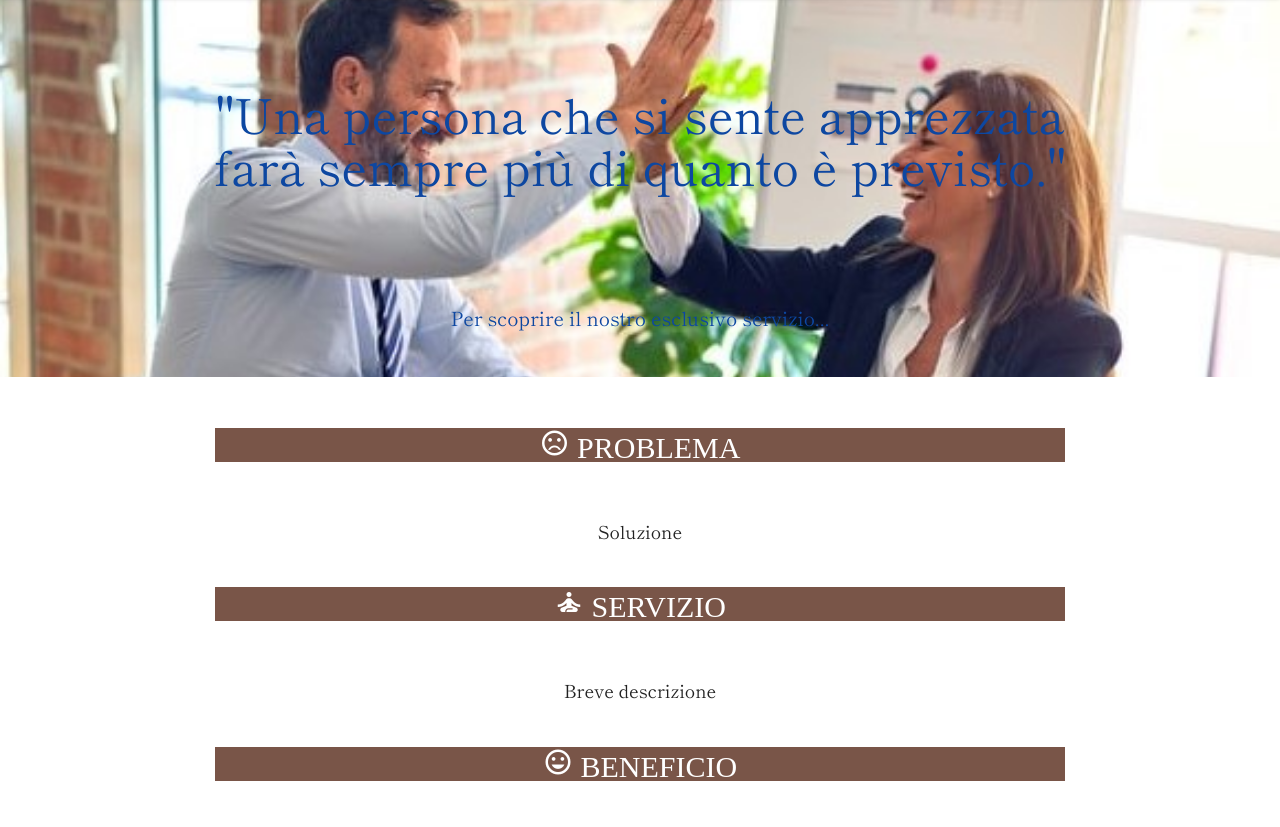
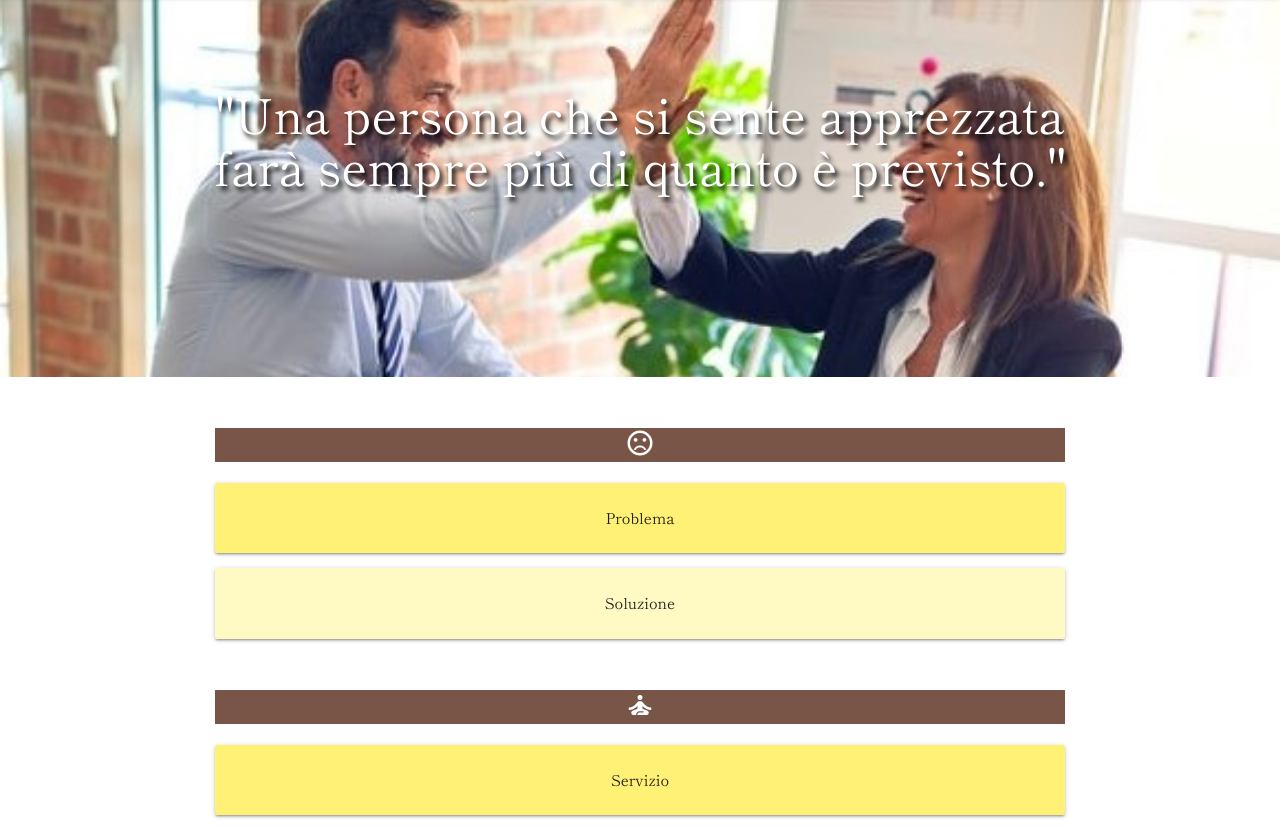
Before and after one commit to Office-massage/Officemassage, a plain HTML site: page index.html in a window 1280 px wide. Shown: the part 67-894 px from the top of the page. Drawn offline with nearby package versions, Linux system fonts and the light colour scheme; a script that the page names is missing.

Commit message:
Add files via upload

```diff
--- a/css/style.css
+++ b/css/style.css
@@ -134,7 +134,7 @@ margin-top:60px;
   font-size:1.3em;
   margin-top:5%;
   line-height:2em;
-  }
+ }
 
 .btn-contatti{
 width:100%;
--- a/index.html
+++ b/index.html
@@ -43,9 +43,9 @@
     <div class="section-intro no-pad-bot">
       <div class="container">
         <br><br>
-        <h1 class="header center blue-text blue-darken-4-text">"Una persona che si sente apprezzata farà sempre più di quanto è previsto."</h1>
+        <h1 class="header center white-text" span style="text-shadow: 3px 4px 5px #000000">"Una persona che si sente apprezzata farà sempre più di quanto è previsto."</h1>
         <div class="row center">
-          <h5 class="header-subtitle col s12 light center blue-text  blue-darken-4-text"> Per scoprire il nostro esclusivo servizio...</h5>
+
         </div>
         <br><br>
 
@@ -66,30 +66,32 @@
 	      <div class="row">
 	        <div class="col s12">
 	          <div class="icon-block">
-	            <h2 class="center white-text brown sugar-text"><i class="material-icons">sentiment_very_dissatisfied PROBLEMA</i></h2>
+	            <h2 class="center white-text brown sugar-text"><i class="material-icons">sentiment_very_dissatisfied</i></h2>
 
-	            <br>
+	            <div class="card-panel teal yellow lighten-2" span class="blue-text text-darken-2"p align="center">Problema</div>
 
-	            <h5 class="center light">Soluzione</h5>
+	            <div class="card-panel teal yellow lighten-4" span class="blue-text text-darken-2"p align="center">Soluzione</div>
+
 	          </div>
 	        </div>
 
 	        <div class="col s12">
 	          <div class="icon-block">
-	            <h2 class="center white-text brown sugar-text"><i class="material-icons">self_improvement SERVIZIO</i></h2>
+	            <h2 class="center white-text brown sugar-text"><i class="material-icons">self_improvement</i></h2>
 
-	            <br>
-	            <h5 class="center light">Breve descrizione</h5>
+	             <div class="card-panel teal yellow lighten-2" span class="blue-text text-darken-2"p align="center">Servizio</div>
+
+	             <div class="card-panel teal yellow lighten-4" span class="blue-text text-darken-2" p align="center">Descrizione</div>
 	          </div>
 	        </div>
 
 	        <div class="col s12">
 	          <div class="icon-block">
-	            <h2 class="center white-text brown sugar-text"><i class="material-icons">mood BENEFICIO</i></h2>
+	            <h2 class="center white-text brown sugar-text"><i class="material-icons">mood</i></h2>
 
-	            <br>
+	             <div class="card-panel teal yellow lighten-2" span class="blue-text text-darken-2"p align="center">Beneficio</div>
 
-	            <h5 class="center light">Breve descrizione</h5>
+	            <div class="card-panel teal yellow lighten-4" span class="blue-text text-darken-2"p align="center"> Breve descrizione</div>
 	          </div>
 	        </div>
 	      </div>
@@ -186,3 +188,5 @@ integrity="sha384-50oBUHEmvpQ+1lW4y57PTFmhCaXp0ML5d60M1M7uH2+nqUivzIebhndOJK28an
 
   </body>
 </html>
+
+<!--Google analytic-->
```
